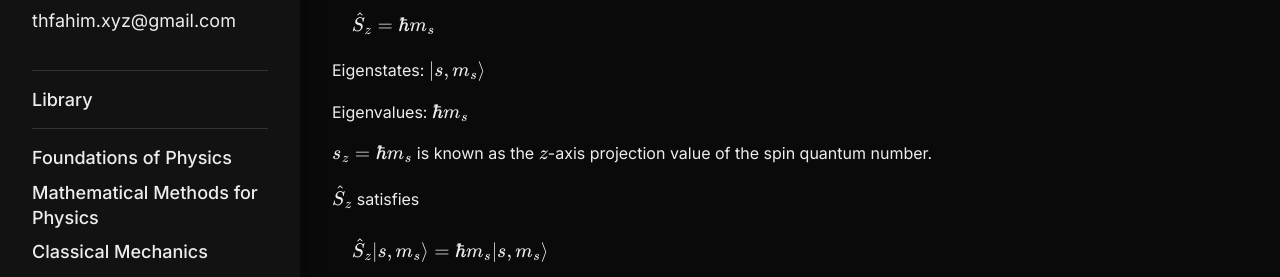
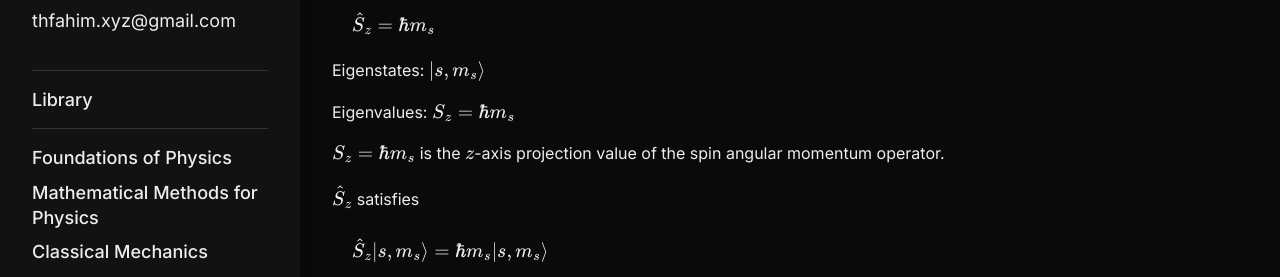
Before and after one commit to thfahim-xyz/physion, a Jekyll site: the page built from books/qm/qm0/qm0-2.md, in a window 1280 px wide and 1400 px high, scrolled down 3626 px. Shown: the part 161-438 px from the top of the window. Built offline with Jekyll 4.4.1, drawn with Linux system fonts in a browser that asks for light colours; some of the changed text lies outside the part shown.

Commit message:
Update Quantum Mechanics

```diff
--- a/books/qm/qm0/qm0-2.md
+++ b/books/qm/qm0/qm0-2.md
@@ -185,9 +185,9 @@ $$
 
 Eigenstates: $\ket{s, m_s}$
 
-Eigenvalues: $\hbar m_s$
+Eigenvalues: $S_z = \hbar m_s$
 
-$s_z = \hbar m_s$ is known as the $z$-axis projection value of the spin quantum number.
+$S_z = \hbar m_s$ is the $z$-axis projection value of the spin angular momentum operator.
 
 $\hat{S}_z$ satisfies
 
@@ -260,9 +260,9 @@ $$
 
 Eigenstates: $\ket{l, m_l}$
 
-Eigenvalues: $\hbar m_l$
+Eigenvalues: $L_z = \hbar m_l$
 
-$l_z = \hbar m_l$ is known as the $z$-axis projection value of the orbital quantum number.
+$L_z = \hbar m_l$ is the $z$-axis projection value of the orbital angular momentum operator.
 
 $\hat{L}_z$ satisfies
 
@@ -326,9 +326,9 @@ $$
 
 Eigenstates: $\ket{j, m_j}$
 
-Eigenvalues: $\hbar m_j$
+Eigenvalues: $J_z = \hbar m_j$
 
-$j_z = \hbar m_j$ is known as the $z$-axis projection value of the orbital quantum number.
+$J_z = \hbar m_j$ is the $z$-axis projection value of the total angular momentum operator.
 
 $\hat{J}_z$ satisfies
 
```
